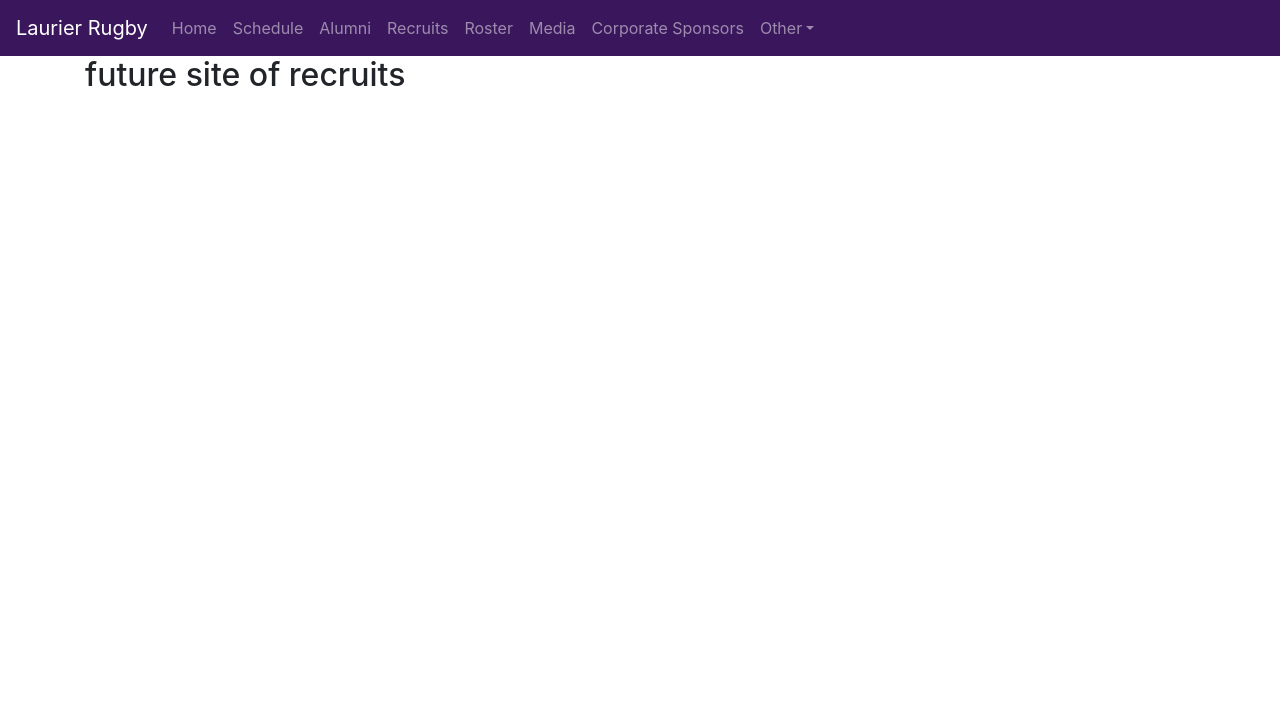
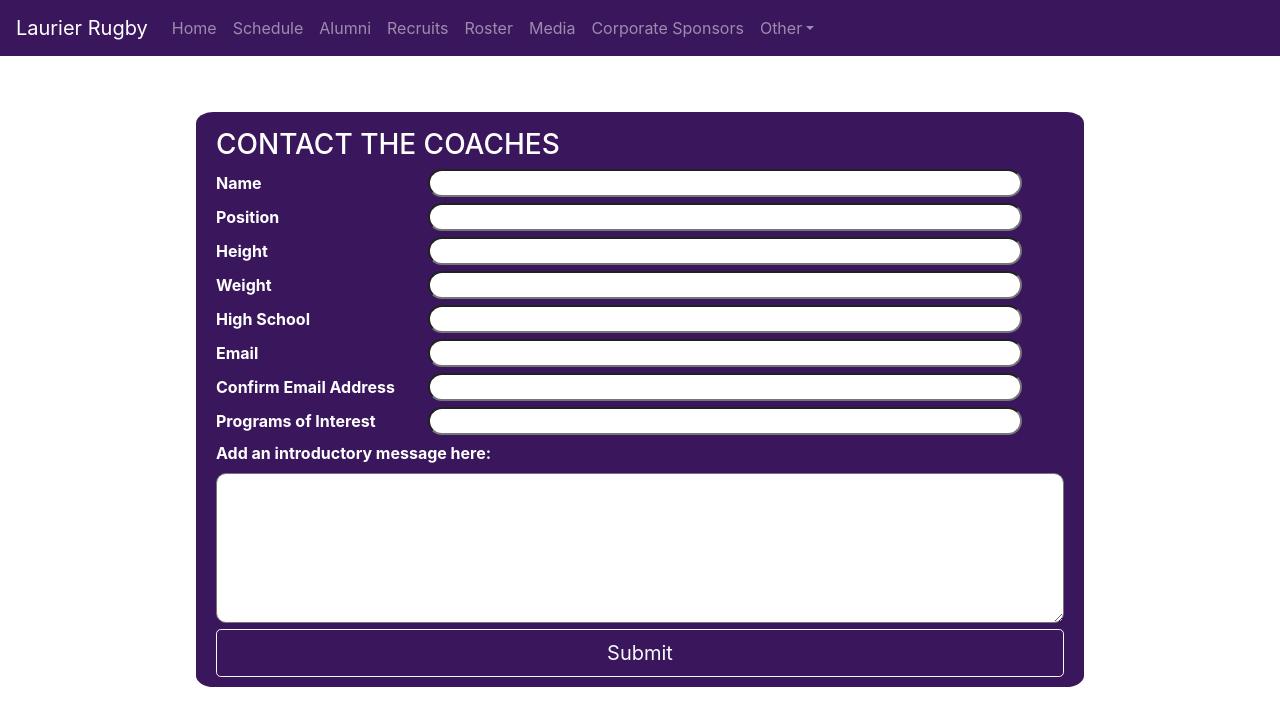
Before and after one commit to mattfishh/laurier-rugby, a React (Create React App) app: page /recruits in a window 1280 px wide. Shown: the top 726 px of the page. Built offline with nearby package versions, Linux system fonts and the light colour scheme.

Commit message:
Completed recruits contact page

```diff
--- a/package.json
+++ b/package.json
@@ -8,7 +8,7 @@
     "@testing-library/user-event": "^7.2.1",
     "bootstrap": "^4.4.1",
     "react": "^16.13.0",
-    "react-bootstrap": "^1.0.0",
+    "react-bootstrap": "^1.0.1",
     "react-dom": "^16.13.0",
     "react-router-dom": "^5.1.2",
     "react-scripts": "3.4.0",
--- a/src/Recruits.js
+++ b/src/Recruits.js
@@ -1,7 +1,8 @@
 import React from 'react'
+import RecruitForm from './components/RecruitForm';
 
 export const Recruits = () => (
     <div>
-        <h2> future site of recruits</h2>
+        <RecruitForm />
     </div>
 )
--- /dev/null
+++ b/src/components/RecruitForm.js
@@ -0,0 +1,164 @@
+import React from 'react';
+import axios from 'axios';
+import Button from 'react-bootstrap/Button';
+
+import './Recruits.css';
+
+const GOOGLE_FORM_NAME_ID = 'entry.2037508998';
+const GOOGLE_FORM_POSITION_ID = 'entry.1900431982';
+const GOOGLE_FORM_HEIGHT_ID = 'entry.723380901';
+const GOOGLE_FORM_WEIGHT_ID = 'entry.866028589';
+const GOOGLE_FORM_HS_ID = 'entry.743645363';
+const GOOGLE_FORM_EMAIL_ID = 'entry.534914510';
+const GOOGLE_FORM_PROGRAMS_ID = 'entry.1567524117';
+const GOOGLE_FORM_MSG_ID = 'entry.2045546776';
+
+const GOOGLE_FORM_ACTION_URL = "https://docs.google.com/forms/u/0/d/e/1FAIpQLSf5PE91hDhEeyU_BUw2q52bvxDaIFOozIyHaeJy1z37R-RPJA/formResponse"
+class RecruitForm extends React.Component {
+    constructor(props) {
+        super(props);
+        this.state = {
+            nameInputValue: '',
+            positionInputValue: '',
+            heightInputValue: '',
+            weightInputValue: '',
+            highSchoolInputValue: '',
+            emailInputValue: '',
+            dupEmailInputValue: '',
+            interestedInputValue: '',
+            personalMsgInputValue: '',
+            errorMsgClass: 'cleanInputMsg',
+            errorMsgText: ''
+        };
+
+        this.handleChange = this.handleChange.bind(this)
+        this.handleSubmit = this.handleSubmit.bind(this)
+    };
+
+    handleChange(event) {
+        const target = event.target;
+        const value = target.value;
+        const name = target.name;
+
+        this.setState({
+          [name]: value
+        });
+    }
+
+    handleSubmit(event) {
+        event.preventDefault();
+        var valid = true;
+
+        const inputTargets =[this.state.nameInputValue.trim(),this.state.positionInputValue.trim(),this.state.heightInputValue.trim(),this.state.weightInputValue.trim(),this.state.highSchoolInputValue.trim(),this.state.emailInputValue.trim(),this.state.emailInputValue.trim(), this.state.dupEmailInputValue.trim(), this.state.interestedInputValue.trim(), this.state.personalMsgInputValue.trim()]
+        const inputTargetsLength = 9
+
+        {/*Error handling function for duplicate emails, non-empty fields. Set states for the error message class and text */}
+        for (var i = 0; i < inputTargetsLength; i++) {
+            if (inputTargets[i] === '') {
+                valid = false
+            }
+        }
+
+        if (valid=== false) {
+            this.setState({
+                errorMsgClass: 'errorMsg',
+                errorMsgText: 'Ensure all form fields are populated.'
+            })
+        }
+
+        if (this.state.emailInputValue.trim() !== this.state.dupEmailInputValue.trim()) {
+            valid = false;
+            this.setState({errorMsgClass: 'errorMsg',errorMsgText: 'Inputted e-mails must match.'})
+        }
+
+        if (valid) {
+            this.setState({errorMsgClass: 'successMsg',errorMsgText: 'Message Sent Successfully'})
+            this.sendMessage()
+        }
+    }
+
+    sendMessage() {
+        {/* Create form data object to pas sover inputs, to previously identified entry ids in a google form*/}
+        const formData = new FormData()
+
+        formData.append(GOOGLE_FORM_NAME_ID, this.state.nameInputValue)
+        formData.append(GOOGLE_FORM_POSITION_ID, this.state.positionInputValue)
+        formData.append(GOOGLE_FORM_HEIGHT_ID, this.state.heightInputValue)
+        formData.append(GOOGLE_FORM_WEIGHT_ID, this.state.weightInputValue)
+        formData.append(GOOGLE_FORM_HS_ID, this.state.highSchoolInputValue)
+        formData.append(GOOGLE_FORM_EMAIL_ID, this.state.emailInputValue)
+        formData.append(GOOGLE_FORM_PROGRAMS_ID, this.state.interestedInputValue)
+        formData.append(GOOGLE_FORM_MSG_ID, this.state.personalMsgInputValue)
+
+        {/* Use axios to send the formData object to the google form*/}
+        axios.post(GOOGLE_FORM_ACTION_URL, formData)
+
+        {/* Reset state values*/}
+        this.setState({
+            nameInputValue: '',
+            positionInputValue: '',
+            heightInputValue: '',
+            weightInputValue: '',
+            highSchoolInputValue: '',
+            emailInputValue: '',
+            dupEmailInputValue: '',
+            interestedInputValue: '',
+            personalMsgInputValue: '',
+        })
+    }
+
+    render() {
+        return (
+            <div class = "pageContainer">
+                <div class="formDiv">
+                    <p class={this.state.errorMsgClass}>{this.state.errorMsgText}</p>
+                    <h3 class="formTitle">CONTACT THE COACHES</h3>
+                    <form onSubmit={this.handleSubmit}>
+                        <label class="formLabel" >Name</label>
+                        <input class = "formInput" name="nameInputValue" value={this.state.nameInputValue} onChange={this.handleChange} />
+                        <br/>
+
+                        <label class="formLabel">Position</label>
+                        <input class = "formInput" name="positionInputValue" value={this.state.positionInputValue} onChange={this.handleChange} />
+                        <br/>
+
+                        <label class="formLabel">Height</label>
+                        <input class = "formInput" name="heightInputValue" value={this.state.heightInputValue} onChange={this.handleChange} />
+                        <br/>
+
+                        <label class="formLabel">Weight</label>
+                        <input class = "formInput" name="weightInputValue" value={this.state.weightInputValue} onChange={this.handleChange} />
+                        <br/>
+
+                        <label class="formLabel">High School</label>
+                        <input class = "formInput" name="highSchoolInputValue" value={this.state.highSchoolInputValue} onChange={this.handleChange} />
+                        <br/>
+
+                        <label class="formLabel">Email</label>
+                        <input class = "formInput" name="emailInputValue" value={this.state.emailInputValue} onChange={this.handleChange} />
+                        <br/>
+
+                        <label class="formLabel">Confirm Email Address</label>
+                        <input class = "formInput" name="dupEmailInputValue" value={this.state.dupEmailInputValue} onChange={this.handleChange} />
+                        <br/>
+
+                        <label class="formLabel">Programs of Interest</label>
+                        <input class = "formInput" name="interestedInputValue" value={this.state.interestedInputValue} onChange={this.handleChange} />
+                        <br/>
+
+                        <label class="formLabelTA">Add an introductory message here: </label>
+                        <br/>
+                        <textarea class = "formTextArea" name="personalMsgInputValue" value={this.state.personalMsgInputValue} onChange={this.handleChange} />
+
+                        <br/>
+
+                        <Button variant="outline-light" type="submit" size="lg" block>Submit</Button>
+
+                    </form>
+                </div>
+            </div>
+        );
+    }
+}
+
+export default RecruitForm;
--- /dev/null
+++ b/src/components/Recruits.css
@@ -0,0 +1,84 @@
+/*Form body class*/
+div.formDiv {
+    background-color: #3A175C;
+    color: white;
+
+    margin-top: 5%;
+    margin-left: 10%;
+    margin-right: 10%;
+
+    width: 80%;
+    padding: 10px 20px;
+    border-radius: 2%;
+}
+
+/*Header operating as form title*/
+h3.formTitle {
+    margin-top: -10px;
+}
+
+/*Set css for all question and answer boxes*/
+label.formLabel {
+    width: 25%;
+    font-weight: bolder;
+}
+
+label.formLabelTA {
+    font-weight: bold;
+}
+
+input.formInput {
+    width: 70%;
+    border-radius: 25px;
+    padding: 0px 10px;
+}
+
+textArea.formTextArea {
+    width: 100%;
+    border-radius: 10px;
+    height: 150px;
+
+    padding: 5px 10px;
+}
+
+/*Initialize, base, error and success messages*/
+p.errorMsg {
+    margin-top: 5px;
+    background-color: red;
+    border-radius: 25px;
+    width: 100%;
+    padding: 0px 10px;
+    text-align: center;
+    font-weight: bold;
+    font-size: 16px;
+    height:auto;
+}
+
+p.successMsg {
+    margin-top: 5px;
+    background-color: #6BAB90;
+    border-radius: 25px;
+    width: 100%;
+    padding: 0px 10px;
+    text-align: center;
+    font-weight: bold;
+    font-size: 16px;
+    height:auto;
+}
+
+p.cleanInputMsg{
+    margin-top: 0px;
+    background-color: #3A175C;
+    border-radius: 0px;
+    width: 100%;
+    padding: 0px 0px;
+    text-align: center;
+    font-weight: bold;
+    font-size: 0px;
+    height:0px;
+}
+
+/*The last block button should take up the entire contact us container*/
+formSubmit {
+    width:100%;
+}
```
Also changed, not shown: 2 other files (tests, documents, lock files or other folders).
